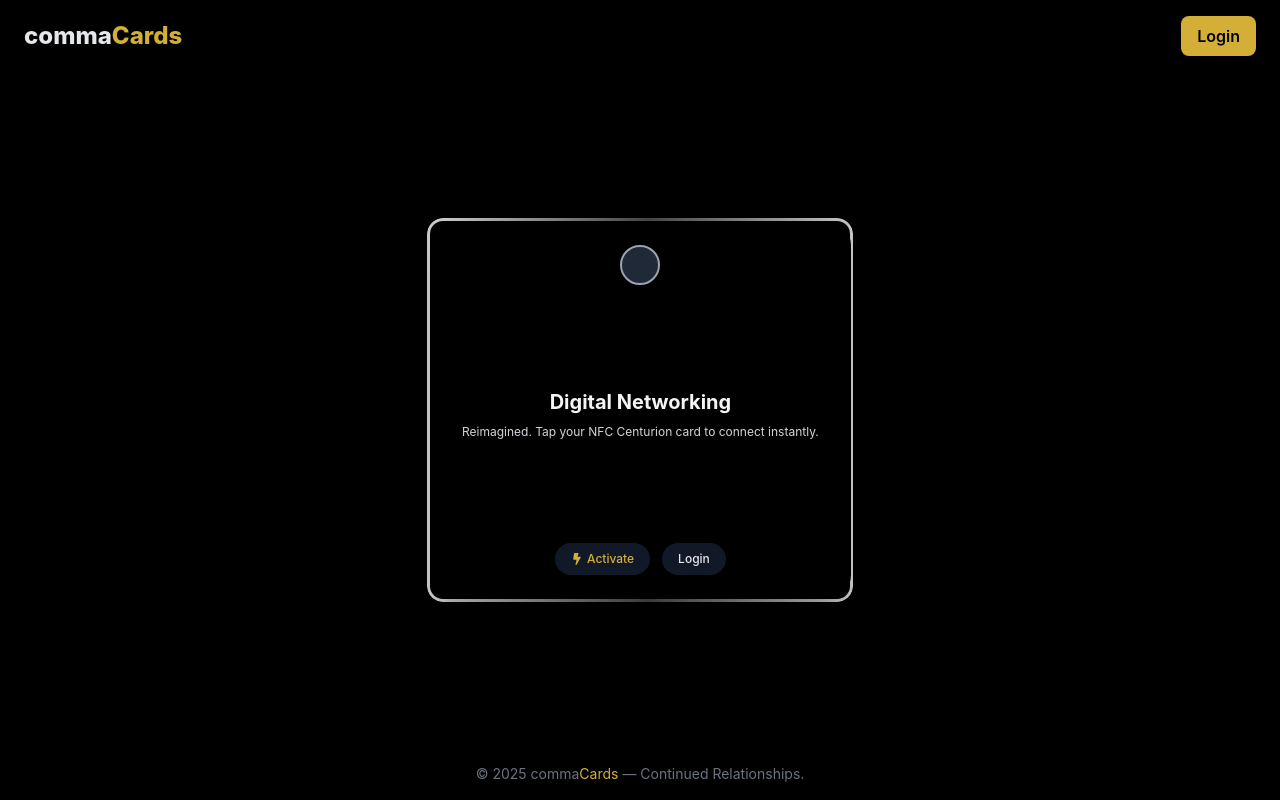
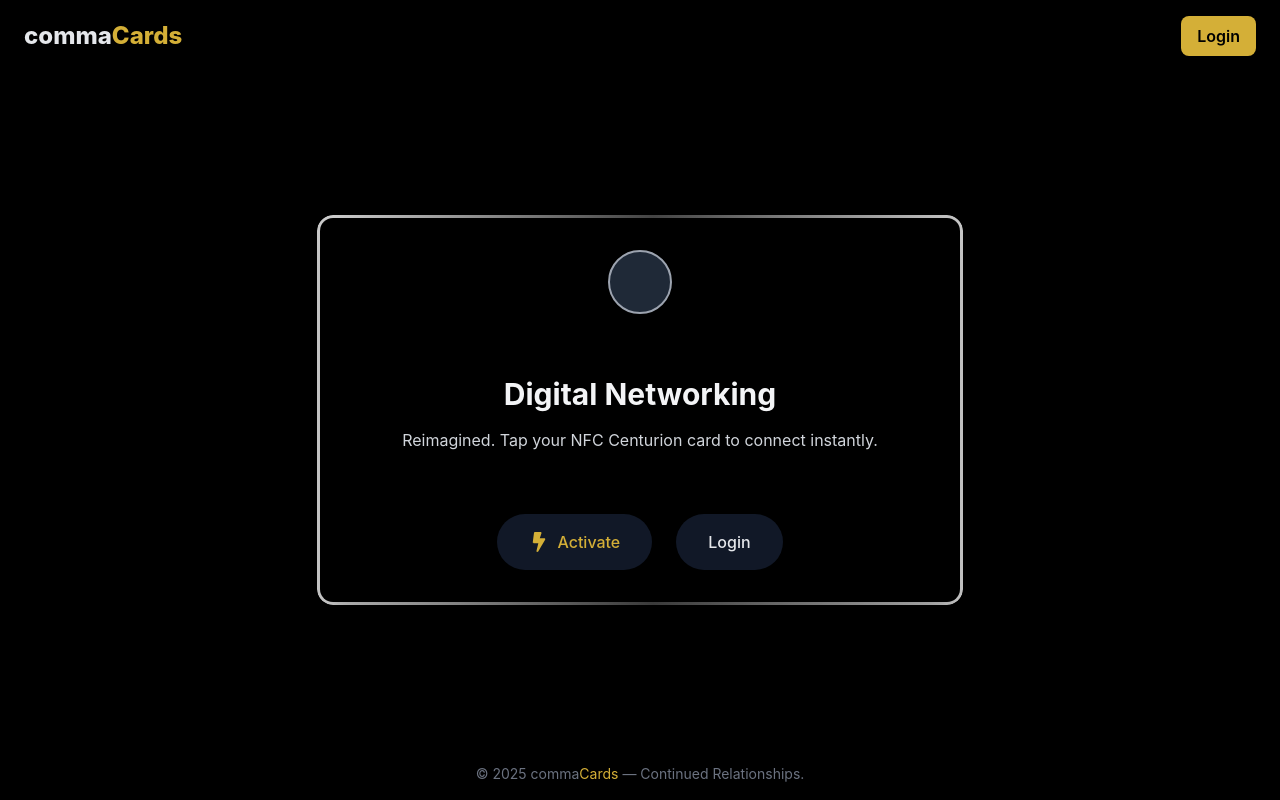
Before and after one commit to sandy-the-earth/nfc-frontend, a React (Vite) app: page / in a window 1280 px wide. Built offline with nearby package versions, Linux system fonts and the light colour scheme.

Commit message:
scaled up

```diff
--- a/src/pages/HomePage.jsx
+++ b/src/pages/HomePage.jsx
@@ -55,7 +55,12 @@
 
       {/* Hero */}
       <main className="flex-grow flex items-center justify-center px-6">
-        <animated.div style={entry} className="gradient-border rounded-3xl w-160 h-96">
+        <animated.div
+          style={entry}
+          className="gradient-border rounded-3xl"
+        >
+          {/* Outer wrapper now 640×384px */}
+          <div className="w-[640px] h-[384px]">
             {/* Inner card with parallax */}
             <animated.div
               ref={cardRef}
@@ -66,46 +71,49 @@
               }}
               onMouseMove={e => {
                 const rect = cardRef.current.getBoundingClientRect();
-              tiltApi.start({ xys: calc(
+                tiltApi.start({
+                  xys: calc(
                     e.clientX - rect.left,
                     e.clientY - rect.top,
                     rect
-              ) });
+                  )
+                });
               }}
               onMouseLeave={() => tiltApi.start({ xys: [0, 0, 1] })}
-            className="bg-black w-full h-full p-6 rounded-3xl shadow-xl flex flex-col justify-between"
+              className="bg-black w-full h-full p-8 rounded-3xl shadow-xl flex flex-col justify-between"
             >
               {/* Top accent circle */}
               <div className="flex justify-center">
-              <div className="w-10 h-10 bg-gray-800 rounded-full border-2 border-gray-400" />
+                <div className="w-16 h-16 bg-gray-800 rounded-full border-2 border-gray-400" />
               </div>
 
               {/* Center content */}
-            <div className="text-center space-y-2">
-              <animated.h1 style={trail[0]} className="text-xl font-bold text-gray-100">
+              <div className="text-center space-y-4">
+                <animated.h1 style={trail[0]} className="text-2xl md:text-3xl font-bold text-gray-100">
                   Digital Networking
                 </animated.h1>
-              <animated.p style={trail[1]} className="text-xs text-gray-300 px-2">
+                <animated.p style={trail[1]} className="text-base text-gray-300 max-w-lg mx-auto">
                   Reimagined. Tap your NFC Centurion card to connect instantly.
                 </animated.p>
               </div>
 
               {/* Bottom buttons */}
-            <animated.div style={trail[2]} className="flex justify-center gap-3">
+              <animated.div style={trail[2]} className="flex justify-center gap-6">
                 <button
                   onClick={() => navigate('/activate')}
-                className="flex items-center gap-1 px-4 py-2 bg-gray-900 text-[#D4AF37] rounded-full text-xs font-medium hover:bg-gray-800 transition"
+                  className="flex items-center gap-2 px-8 py-4 bg-gray-900 text-[#D4AF37] rounded-full text-base font-medium hover:bg-gray-800 transition"
                 >
-                <FaBolt /> Activate
+                  <FaBolt size={20} /> Activate
                 </button>
                 <button
                   onClick={() => navigate('/login')}
-                className="px-4 py-2 bg-gray-900 text-gray-200 rounded-full text-xs font-medium hover:bg-gray-800 transition"
+                  className="px-8 py-4 bg-gray-900 text-gray-200 rounded-full text-base font-medium hover:bg-gray-800 transition"
                 >
                   Login
                 </button>
               </animated.div>
             </animated.div>
+          </div>
         </animated.div>
       </main>
 
```
Lines whose indentation alone changed are shown as unchanged.
